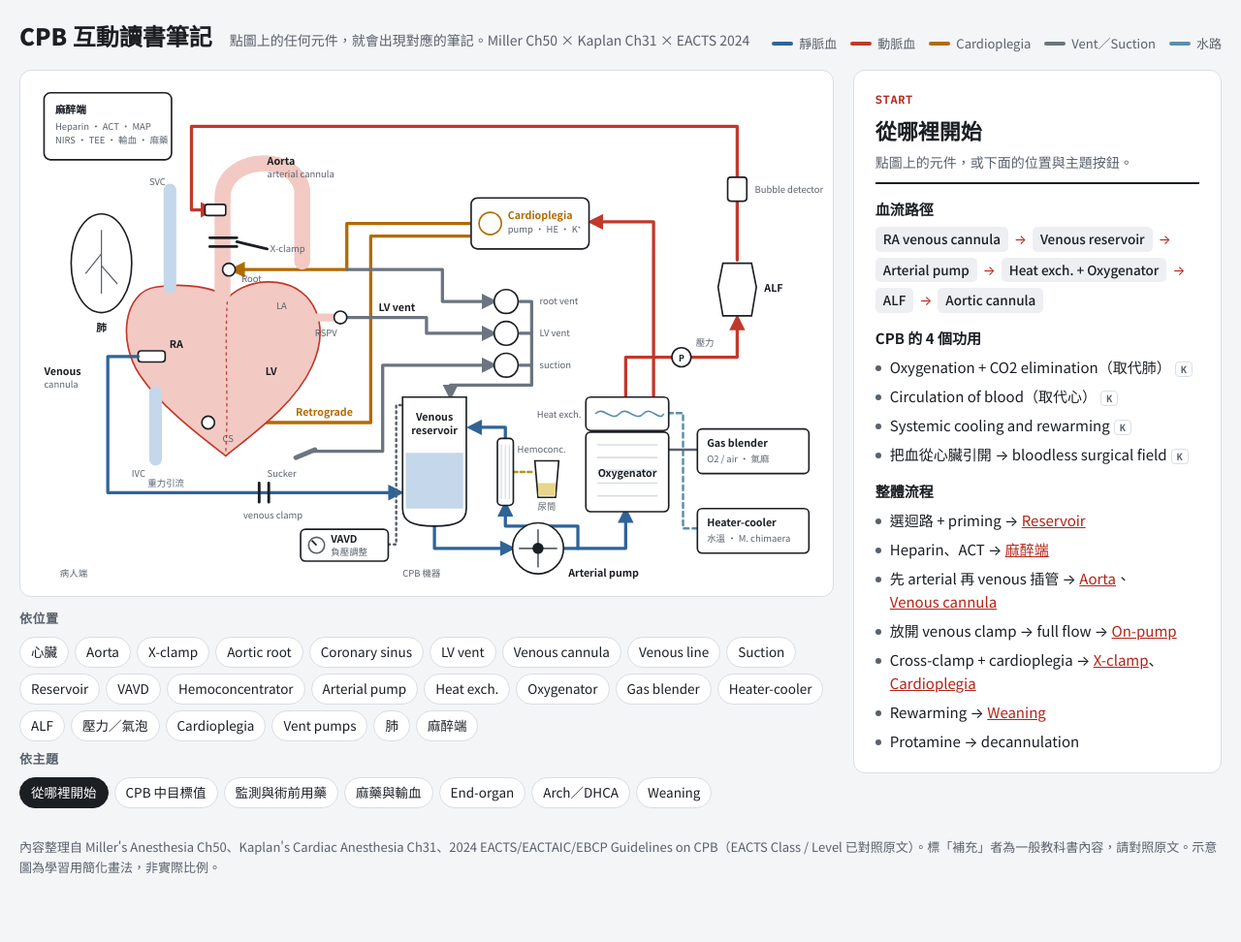
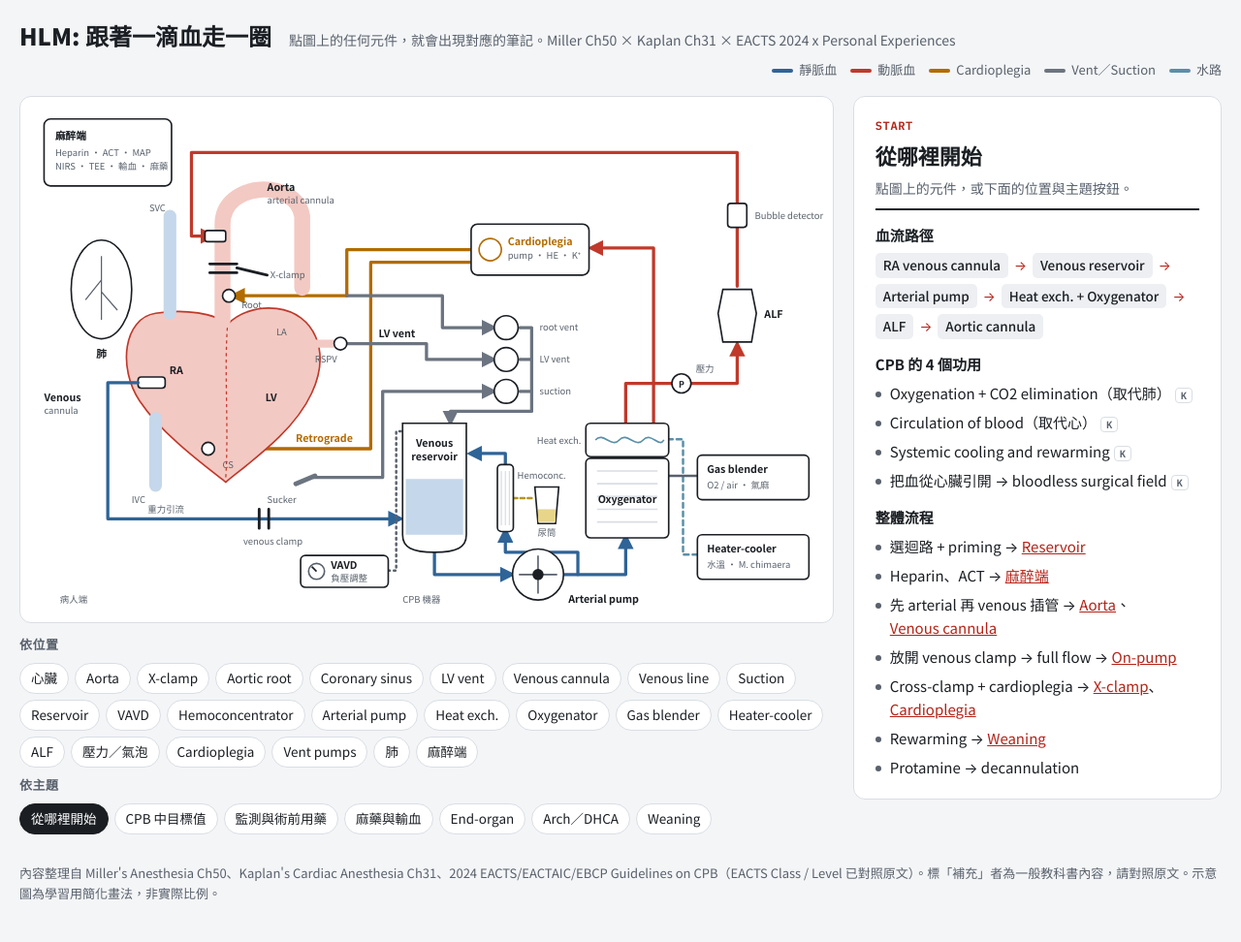
Before and after one commit to MarkHuangMD/HLB_Lecture_Note, a plain HTML site: page index.html in a window 1280 px wide. Shown: the whole page at 97% size. Before the commit the page ends 946 px from the top, so only its background shows below. Drawn offline with Linux system fonts and the light colour scheme.

Commit message:
Update index.html

```diff
--- a/index.html
+++ b/index.html
@@ -3,7 +3,7 @@
 <head>
 <meta charset="utf-8">
 <meta name="viewport" content="width=device-width, initial-scale=1">
-<title>CPB 互動讀書筆記</title>
+<title>HLM: 跟著一滴血走一圈</title>
 <link rel="preconnect" href="https://fonts.googleapis.com">
 <link rel="preconnect" href="https://fonts.gstatic.com" crossorigin>
 <link href="https://fonts.googleapis.com/css2?family=Noto+Sans+TC:wght@400;500;700;900&family=IBM+Plex+Mono:wght@500;600&display=swap" rel="stylesheet">
@@ -15,8 +15,8 @@
   請先把整個 zip <b>「全部解壓縮」</b>，再打開解壓縮後資料夾裡的 index.html。不要在 zip 裡直接點開 html。
 </div>
 <header class="top">
-  <h1>CPB 互動讀書筆記</h1>
-  <p>點圖上的任何元件，就會出現對應的筆記。Miller Ch50 × Kaplan Ch31 × EACTS 2024</p>
+  <h1>HLM: 跟著一滴血走一圈</h1>
+  <p>點圖上的任何元件，就會出現對應的筆記。Miller Ch50 × Kaplan Ch31 × EACTS 2024 x Personal Experiences</p>
   <div class="legend" aria-label="管路顏色">
     <span><i style="background:var(--ven)"></i>靜脈血</span>
     <span><i style="background:var(--art)"></i>動脈血</span>
```
